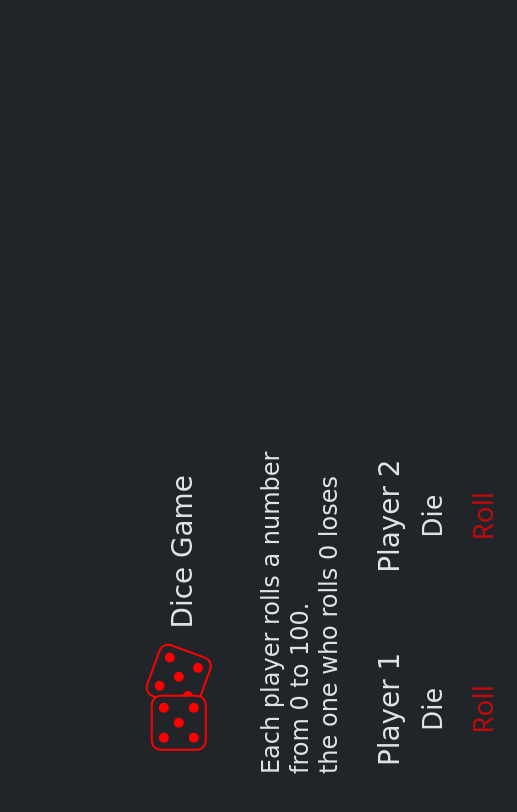
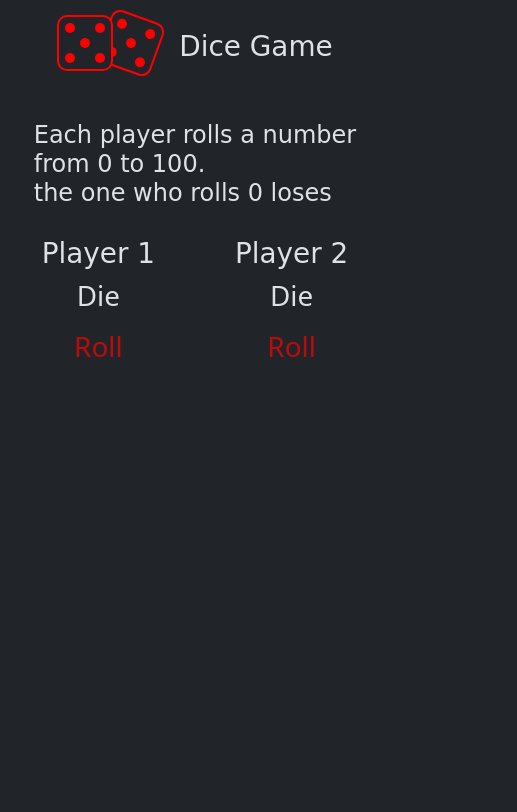
Before and after one commit to ChristopherSmii/diceGame, a plain HTML site: page index.html in a window 390 px wide. Shown: the whole page, 517 px wide, since content can reach past the window. Drawn offline with nearby package versions, Linux system fonts and the light colour scheme.

Commit message:
Add files via upload

```diff
--- a/style.css
+++ b/style.css
@@ -10,30 +10,7 @@ body{
     align-items: center;
 }
 /* Smart phone settings */
-@media (max-width:500px){
-    #mainBody{
-        display: flex;
-        flex-direction: column;
-        height:fit-content;
-        width:100vh;
-        align-items: center;
-        transform: rotate(-90deg) translate(0%,-25%);
-        position: absolute;
-        justify-content: center;
-        top:50%;
-    }
-    #diceGameTitle{
-        margin-top: 0px;
-        display: flex;
-        width: fit-content;
-        gap: 10px;
-    }
-    #gameText h1{
-        font-family: cursive;
-        font-size: medium;
-        margin-bottom: 0px;
-    }
-}
+
 /* Title Related Elements */
 #diceGameTitle{
     margin-top: 15px;
```
